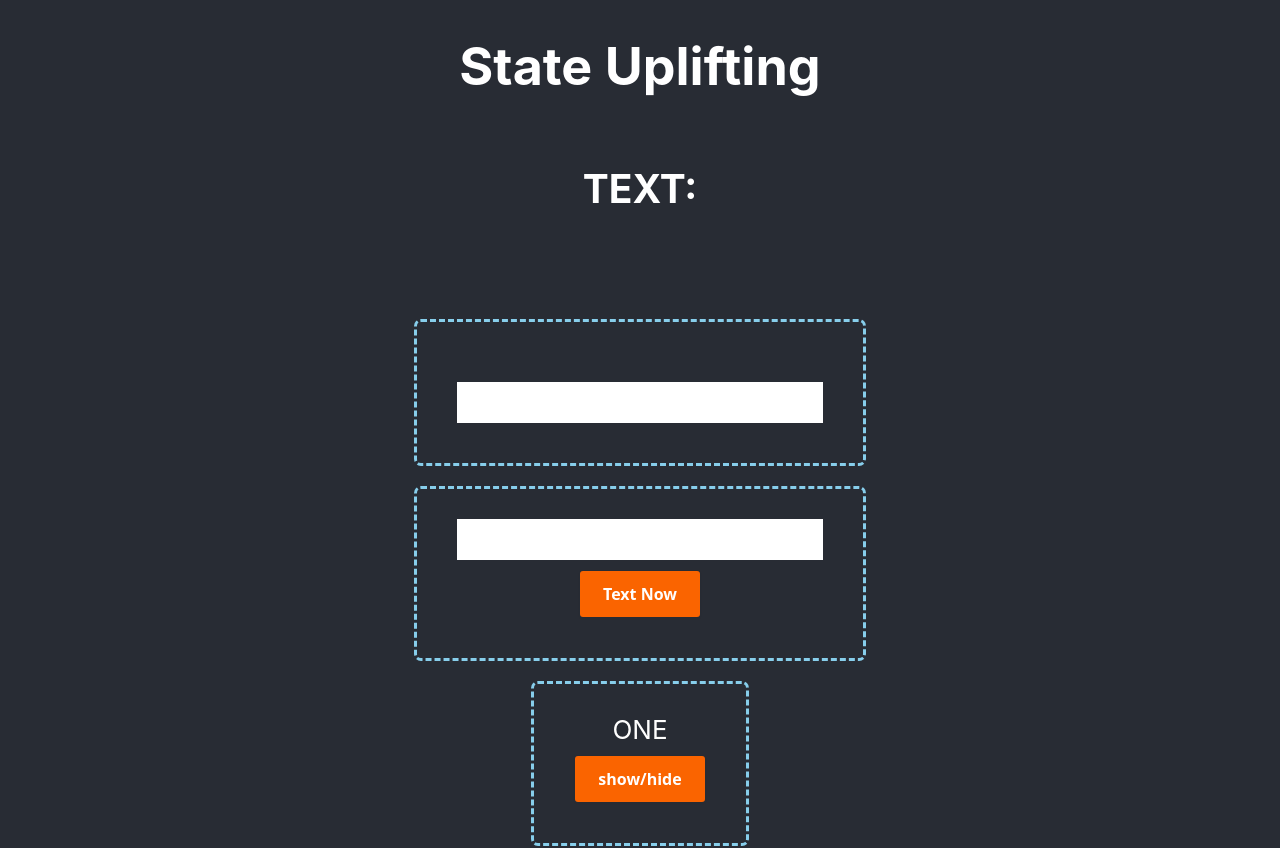
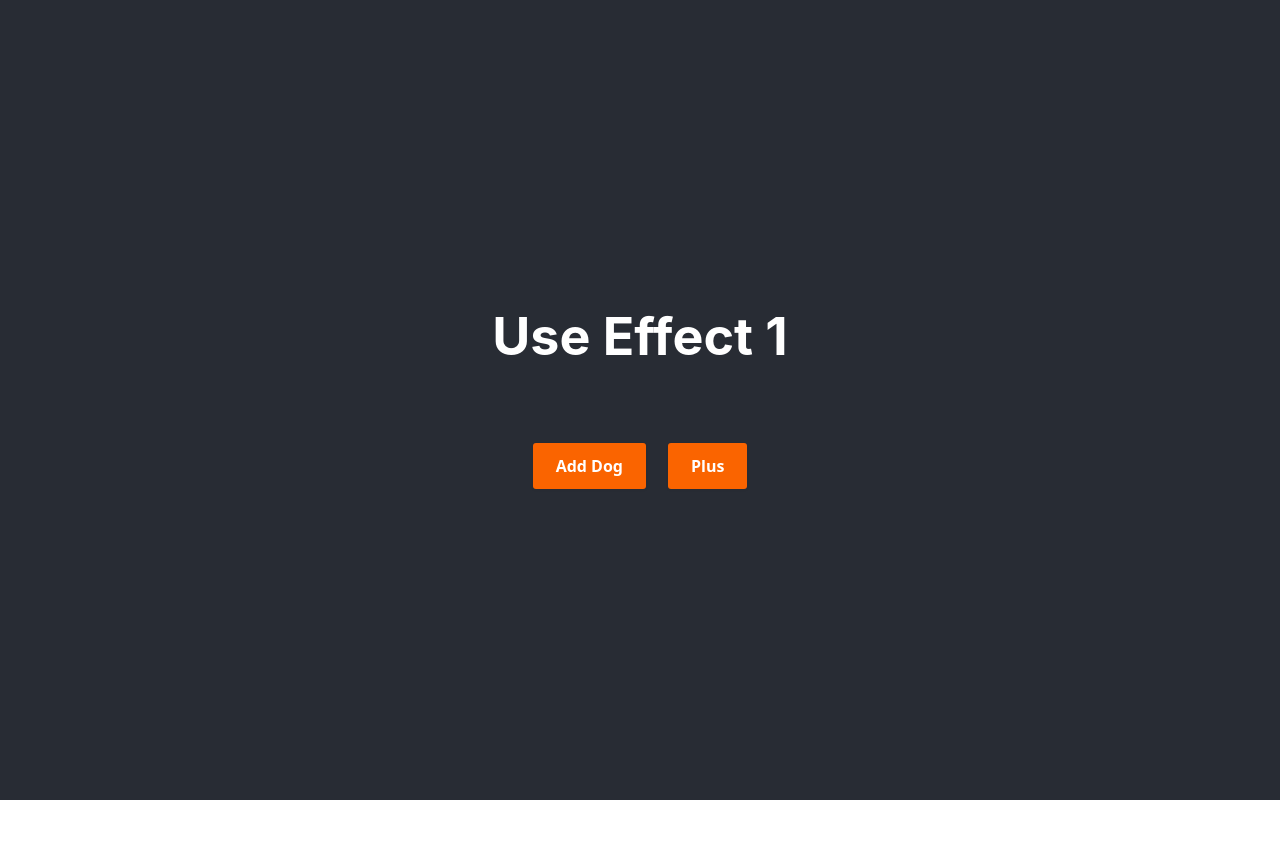
Before and after one commit to A-Kija/drontai, a React (Create React App) app in the folder r1/: page / in a window 1280 px wide. Shown: the top 848 px of the page. After the commit the page ends 800 px from the top, so only its background shows below. Built offline with nearby package versions, Linux system fonts and the light colour scheme.

Commit message:
useEffect

```diff
--- a/r1/src/App.jsx
+++ b/r1/src/App.jsx
@@ -1,36 +1,44 @@
+import { useEffect } from 'react';
+import { useState } from 'react';
 import './App.scss';
-import Text from './Components/010/Text';
-import { useState } from 'react';
-import Two from './Components/010/Two';
-import Txt from './Components/010/Txt';
-import Show from './Components/010/Show';
-
-
+import Dog from './Components/011/Dog';
 
 function App() {
 
-    const [textNow, setTextNow] = useState('');
+    const [dogs, setDogs] = useState([]);
+    const [count, setCount] = useState(1);
 
-    const [f1, setF1] = useState(false);
-    const [f2, setF2] = useState(false);
+    const add = () => {
+        setDogs(d => [...d, d.length]);
+    }
 
-    const [txt, setTxt] = useState('');
+    const plus = () => {
+        setCount(c => c + 1);
+    }
 
-    // const t = <h2 style={{textTransform: 'uppercase'}}>{txt}</h2>
+    useEffect( () => {
+        console.log('Dogs Changed Or Added 1');
+        console.log('Count is:' + count);
+        // setCount(c => c + 1);
+    }, [dogs, count]);
 
     return (
         <div className="App">
             <header className="App-header">
-                <h1>State Uplifting</h1>
-                <h2>TEXT: {textNow}</h2>
-                <Show txt={txt} />
-                <Txt setTxt={setTxt} txt={txt}/>
-                <Text setTextNow={setTextNow} />
+                <h1>Use Effect {count}</h1>
+
                 <div className="container">
-                    {f1 ? <div className="kv"></div> : null}
-                    {f2 ? <div className="ap"></div> : null}
+                    {
+                        dogs.map((n, i) => <Dog key={n} i={n}></Dog>)
+                    }
                 </div>
-                <Two setF1={setF1} setF2={setF2} />
+
+                <div className="container">
+                    <button onClick={add}>Add Dog</button>
+                    <button onClick={plus}>Plus</button>
+                </div>
+
+
             </header>
         </div>
     );
--- /dev/null
+++ b/r1/src/Components/011/Dog.jsx
@@ -0,0 +1,19 @@
+import { useEffect } from 'react';
+
+function Dog({i}) {
+
+
+
+    useEffect( () => {
+        console.log('New dog');
+        return () => {
+            console.log('Dog gone');
+        }
+    }, []);
+
+    return (
+        <div>{i}</div>
+    )
+}
+
+export default Dog;
```
Also changed, not shown: r1/src/010.jsx (added, +39 -0 lines).
